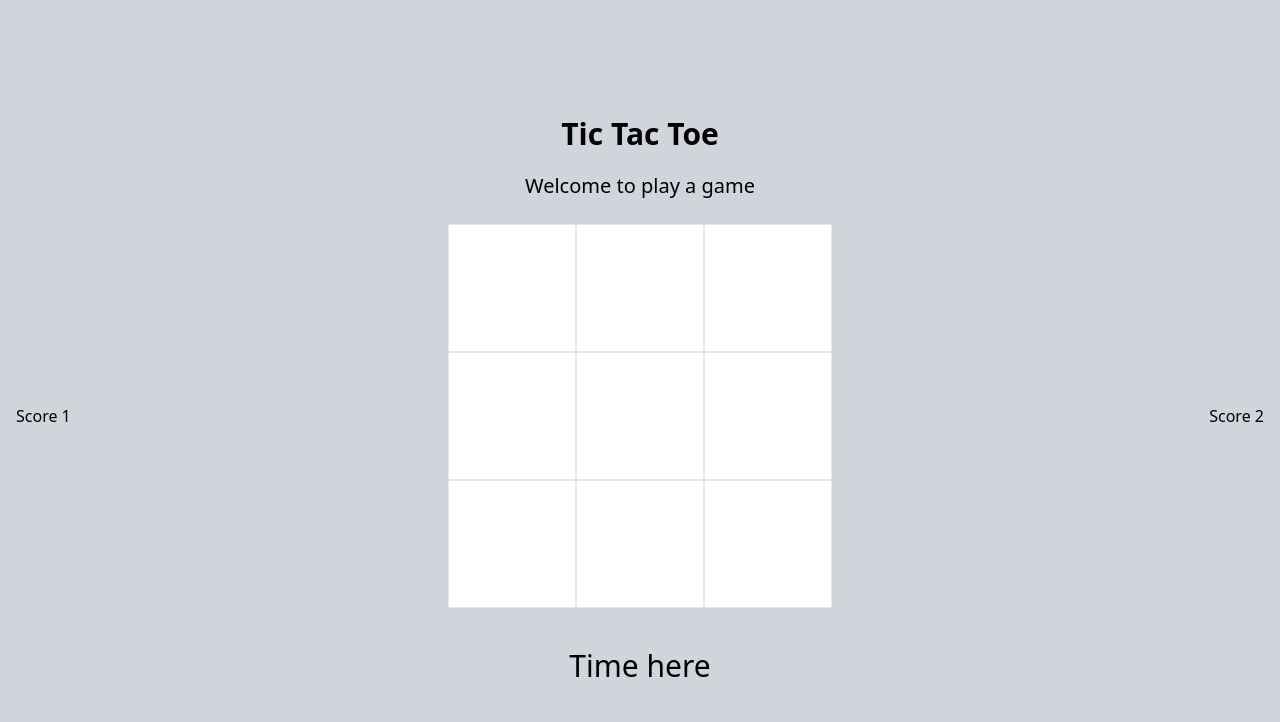
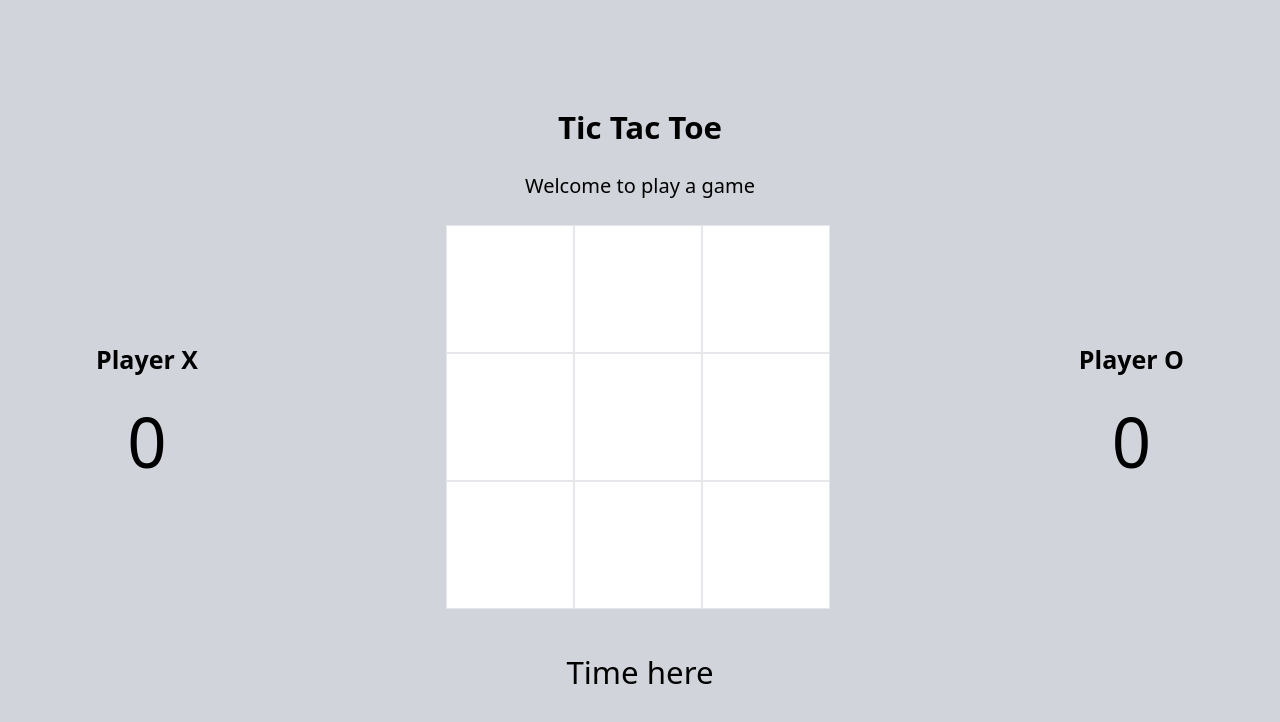
Before and after one commit to FloriandeGhellinck/tic-tac-toe, a Next.js app: page / in a window 1280 px wide. Shown: the top 722 px of the page. Built offline with nearby package versions, Linux system fonts and the light colour scheme.

Commit message:
feat: algo

```diff
--- a/src/pages/components/TicTacToe.tsx
+++ b/src/pages/components/TicTacToe.tsx
@@ -1,10 +1,29 @@
 import React, { useState, useEffect } from 'react';
 import Image from 'next/image';
-import { updateJsxFragment } from 'typescript';
+import { updateConstructorTypeNode, updateJsxFragment } from 'typescript';
+
+type Container = number[];
+
+type Dictionary<T> = { [key: string]: T };
+
+interface GameContainers {
+  rows: Container;
+  columns: Container;
+  diagonal: Container;
+  inverseDiagonal: Container;
+}
+
+const INITIAL_SCORE = {
+  X: 0,
+  O: 0,
+};
 
 const TicTacToe = () => {
   const [board, setBoard] = useState<string[][]>([]);
   const [player, setPlayer] = useState<string>('X');
+  const [status, setStatus] = useState<string>('');
+  const [containers, setContainers] = useState<Dictionary<GameContainers>>();
+  const [score, setScore] = useState<Dictionary<number>>(INITIAL_SCORE);
 
   const resetGame = () => {
     setBoard([
@@ -12,14 +31,84 @@ const TicTacToe = () => {
       ['', '', ''],
       ['', '', ''],
     ]);
+
+    setContainers({
+      O: {
+        rows: Array(3).fill(0),
+        columns: Array(3).fill(0),
+        diagonal: Array(3).fill(0),
+        inverseDiagonal: Array(3).fill(0),
+      },
+      X: {
+        rows: Array(3).fill(0),
+        columns: Array(3).fill(0),
+        diagonal: Array(3).fill(0),
+        inverseDiagonal: Array(3).fill(0),
+      },
+    });
+
+    setStatus('');
+
+    setPlayer('X');
   };
 
   useEffect(() => {
     resetGame();
   }, []);
 
+  const checkDraw = () =>
+    board.every((row) => row.every((cell) => cell !== ''));
+
+  const checkWinner = () => {
+    const currentPlayerContainers = containers![player];
+    if (currentPlayerContainers.rows.some((value) => value === 3)) {
+      return true;
+    }
+    if (currentPlayerContainers.columns.some((value) => value === 3)) {
+      return true;
+    }
+    if (currentPlayerContainers.diagonal.every((value) => value === 1)) {
+      return true;
+    }
+    if (currentPlayerContainers.inverseDiagonal.every((value) => value === 1)) {
+      return true;
+    }
+    return false;
+  };
+
+  const updatePlayer = () => {
+    setPlayer(player === 'O' ? 'X' : 'O');
+  };
+
+  const updateScore = () => {
+    const newScore = { ...score };
+
+    newScore[player] += 1;
+
+    setScore(newScore);
+  };
+
   const updateGame = () => {
-    setPlayer(player === 'X' ? 'O' : 'X');
+    if (checkWinner()) {
+      setStatus('won');
+
+      updateScore();
+
+      setTimeout(() => {
+        resetGame();
+      }, 2000);
+
+      return;
+    }
+
+    if (checkDraw()) {
+      setStatus('draw');
+
+      setTimeout(() => {
+        resetGame();
+      }, 2000);
+    }
+    updatePlayer();
   };
 
   const handleCellClick = (
@@ -40,7 +129,40 @@ const TicTacToe = () => {
     // );
 
     setBoard(newBoard);
+
+    const newContainers = { ...containers };
+    newContainers[player].rows[+rowIndex] += 1;
+    newContainers[player].columns[+cellIndex] += 1;
+
+    if (cellIndex === rowIndex) {
+      newContainers[player].diagonal[+cellIndex] += 1;
+    }
+    if (+rowIndex + +cellIndex === 3 - 1) {
+      newContainers[player].inverseDiagonal[+cellIndex] += 1;
+    }
+
+    setContainers(newContainers);
     updateGame();
+  };
+
+  const renderStatusOverlay = () => {
+    if (status === '') return;
+
+    let message = '';
+
+    if (status === 'draw') {
+      message = 'Draw';
+    }
+
+    if (status === 'won') {
+      message = `${player} won`;
+    }
+
+    return (
+      <div className='absolute inset-0 w-full h-full font-bold text-2xl flex items-center justify-center bg-gray-600'>
+        <p className='w-11/12 break-words'>{message}</p>
+      </div>
+    );
   };
 
   const renderBoard = () => {
@@ -76,18 +198,26 @@ const TicTacToe = () => {
     );
   };
 
+  const renderPlayerScore = (player: string) => (
+    <>
+      <p className='font-bold text-2xl mb-3'>Player {player}</p>
+      <p className='text-5xl md:text-7xl'>{score[player]}</p>
+    </>
+  );
+
   return (
     <div>
       <section className='bg-gray-300 py-16 text-center px-4 md:px-section h-screen flex flex-col justify-center '>
         <h2 className='text-3xl mb-5 font-bold'>Tic Tac Toe</h2>
         <p className='text-xl mb-6'> Welcome to play a game</p>
-        <div className='flex flex-row flex-wrap justify-between items-center w-full'>
-          <div className='hidden : md:block'>Score 1</div>
+        <div className='flex flex-row flex-wrap justify-between items-center w-full px-20'>
+          <div className='hidden : md:block'>{renderPlayerScore('X')}</div>
           <div className='relative mx-0 md:mx-4 w-96 h-96 border-gray-800 mb-10 md:mb-0'>
+            {renderStatusOverlay()}
             {renderBoard()}
           </div>
-          <div className='block md:hidden'>Score 1</div>
-          <div>Score 2</div>
+          <div className='block md:hidden'>{renderPlayerScore('X')}</div>
+          <div>{renderPlayerScore('O')}</div>
         </div>
         <p className='mt-10 text-2xl md:text-3xl'>Time here</p>
       </section>
--- a/tailwind.config.js
+++ b/tailwind.config.js
@@ -11,6 +11,17 @@ module.exports = {
         montserrat: ['Montserrat', 'sans-serif'],
       },
     },
+    fontSize: {
+      sm: '0.8rem',
+      base: '1rem',
+      xl: '1.25rem',
+      '2xl': '1.563rem',
+      '3xl': '1.953rem',
+      '4xl': '2.441rem',
+      '5xl': '3.052rem',
+      '6xl': '3.65rem',
+      '7xl': '4.3rem',
+    },
     plugins: [],
   },
 };
```
